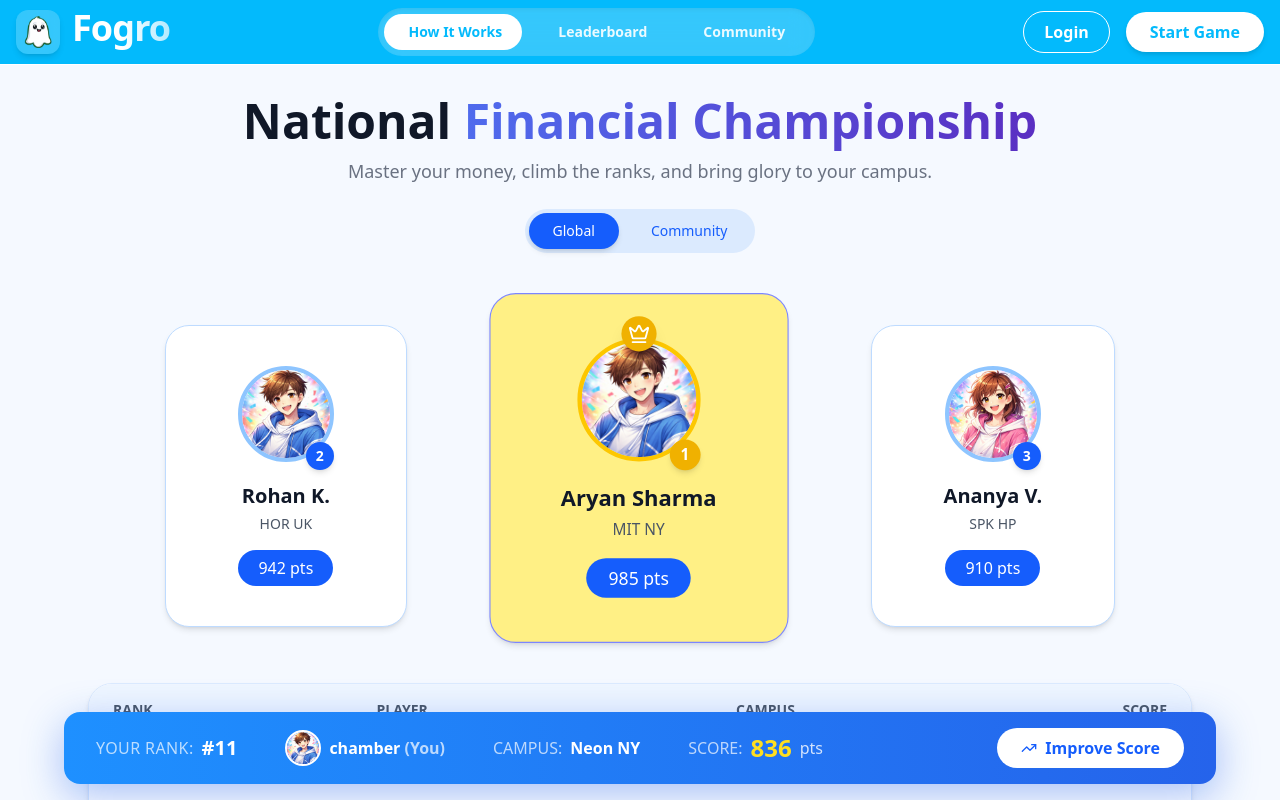
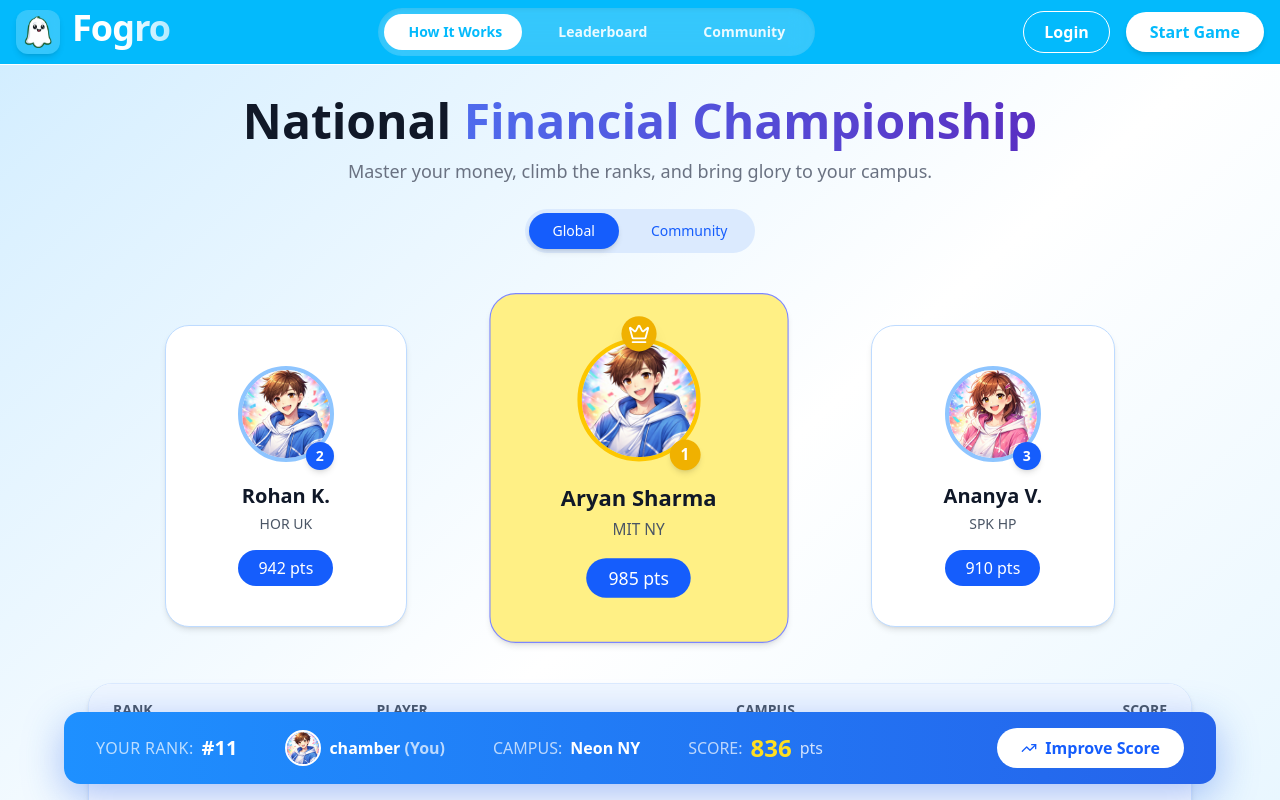
Before and after one commit to abhishek4524/Forgo, a React (Vite) app in the folder client/: page /leaderboard in a window 1280 px wide. Shown: the top 800 px of the page. Built offline with nearby package versions, Linux system fonts and the light colour scheme.

Commit message:
Leaderboard background color added

```diff
--- a/client/src/pages/Leaderboard.jsx
+++ b/client/src/pages/Leaderboard.jsx
@@ -8,9 +8,9 @@ import maleUserImg from "../assets/Male-Avatar.png";
 
 const Leaderboard = () => {
   return (
-    <div className="min-h-screen bg-[#f5f9ff] text-gray-900">
+    <div className="relative min-h-screen bg-[#f5f9ff] text-gray-900 bg-linear-to-br from-[#03bafc]/20 via-white to-[#dff3ff]">
       <Navbar />
-      <div className="max-w-6xl mx-auto px-6 py-8 mb-25">
+      <div className="max-w-6xl mx-auto px-6 py-8 pb-25">
         <LeaderboardHeader />
         <LeaderboardTabs />
         <PodiumSection />
```
